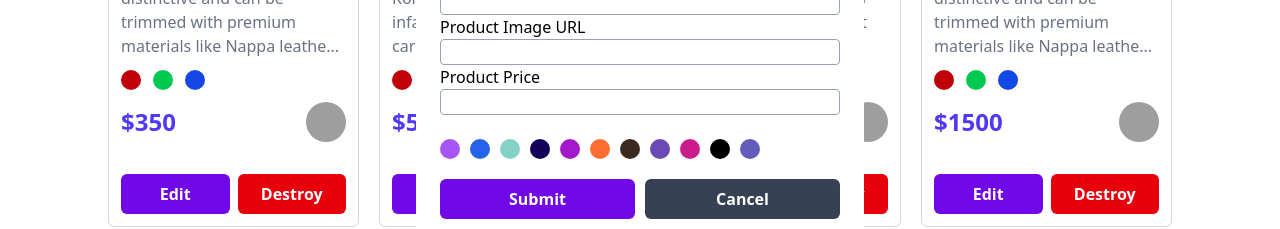
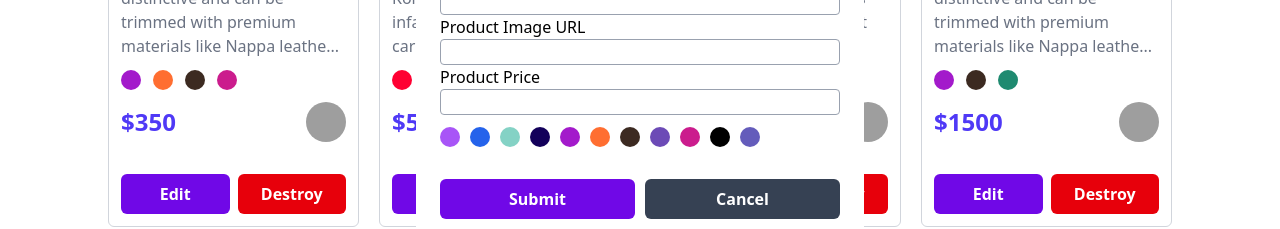
Before and after one commit to YoussefAlaadin/reactjs-basics-project-2, a React (Vite) app: page / in a window 1280 px wide. Both pictures are taken after a click on the button "ADD ITEM". Shown: the part 355-584 px from the top of the page. Built offline with nearby package versions, Linux system fonts and the light colour scheme; grey boxes are pictures that could not be loaded.

Commit message:
Post a New Product

```diff
--- a/src/App.jsx
+++ b/src/App.jsx
@@ -8,6 +8,7 @@ import productValidation from "./validation";
 import ErrorMsg from "./components/ErrorMsg";
 import CircleColor from "./components/CircleColor";
 import ColorName from "./components/ColorName";
+import { v4 as uuid } from "uuid";
 
 function App() {
   //      ** State**     //
@@ -16,68 +17,100 @@ function App() {
     description: "",
     imageURL: "",
     price: "",
+    colors: [""],
+    category: {
+      name: "",
+      imageURL: "",
+    },
   };
+  const defaultErrorObj = {
+    title: "",
+    description: "",
+    imageURL: "",
+    price: "",
+    tempColor: "",
+  };
+
+  const [products, setProducts] = useState(productList);
   const [product, setProduct] = useState(defaultProductObj);
   const [isOpen, setIsOpen] = useState(false);
-  const [errors, setErrors] = useState(defaultProductObj);
+  const [errors, setErrors] = useState(defaultErrorObj);
   const [tempColor, setTempColor] = useState([]);
-  console.log(tempColor);
+  const [isError, setIsError] = useState(false);
+
   //      ** Handler**     //
-  function open() {
+
+  function openModal() {
     setIsOpen(true);
   }
 
-  function close() {
+  function closeModal() {
     setIsOpen(false);
   }
 
   const onChangeEventHandler = (event) => {
     const { name, value } = event.target;
-
     setProduct({
       ...product,
       [name]: value,
     });
-    //console.log([product]);
-    setErrors({
-      ...errors,
-      [name]: productValidation({ ...product, [name]: value })[name], //updates the error message while typing
-    });
-    //console.log( productValidation({ ...product, [name]: value })[name]);
-    // console.log("Product: ", product);
+
+    if (isError) {
+      setErrors({
+        ...errors,
+        [name]: productValidation({ ...product, [name]: value}, tempColor)[name], //updates the error message while typing
+
+      })
+
+        ;
+
+    } else {
+      setErrors({
+        ...errors,
+        [name]: "",
+      });
+    }
   };
 
   const submitHandler = (event) => {
     event.preventDefault();
-    const errors = productValidation(product);
-    // console.log("Product submitted:", product);
-    // close();
-    // setProduct(defaultProductObj);
-    //console.log(errors)
-
+    const errors = productValidation(product, tempColor);
     //** Check if one of the errors has "" && if all the errors have ""**/
     const hasNoError =
       Object.values(errors).some((error) => error === "") &&
       Object.values(errors).every((error) => error === "");
+
     if (hasNoError) {
-      console.log("Product submitted:", product);
-      close();
+      setProducts((prev) => [
+        { ...product, id: uuid(), colors: tempColor },
+        ...prev,
+      ]);
+      console.log("Products: ", [products]);
+      console.log("Product submitted");
       setProduct(defaultProductObj);
-    } else {
-      console.log("Error: ", hasNoError);
+      setTempColor([]);
+      setErrors(defaultErrorObj);
+      closeModal();
+    }
+    else {
       setErrors(errors);
+      setIsError(true);
+      console.log(errors.tempColor);
     }
   };
 
-  const onCancel = () => {
+  const onCancelHandler = () => {
     setProduct(defaultProductObj);
-    setErrors(defaultProductObj);
-    close();
+    setTempColor([]);
+    setErrors(defaultErrorObj);
+    setIsError(false);
+    closeModal();
   };
 
   //      ** Render**     //
-  const renderProductList = productList.map((product) => (
-    <ProductCard product={product} key={product.id} />
+
+  const renderProductList = products.map((product) => (
+    <ProductCard product={product} colors={product.colors} key={product.id} />
   ));
 
   const renderFromInputList = formInputsList.map((input) => (
@@ -102,6 +135,7 @@ function App() {
           setTempColor((prev) => prev.filter((item) => item !== color)); //remove color from array
           return;
         }
+
         setTempColor((prev) => [...prev, color]); //Best Practice to use previous state
       }}
     />
@@ -113,7 +147,7 @@ function App() {
 
   return (
     <main className="container mx-auto px-20">
-      <Button className="bg-violet-700" onClick={open}>
+      <Button className="bg-violet-700" onClick={openModal}>
         ADD ITEM
       </Button>
       <div className="m-5 p-2 gap-5 rounded-md grid grid-cols-1 md:grid-cols-2 lg:grid-cols-3 xl:grid-cols-4">
@@ -122,22 +156,23 @@ function App() {
 
       <Modal
         isOpen={isOpen}
-        close={close}
+        close={closeModal}
         onSubmit={submitHandler}
         title="ADD NEW PRODUCT"
       >
         {renderFromInputList}
+        <div className="flex flex-wrap items-center space-x-2.5 mt-3">
+          {renderCircleColors}
+          <ErrorMsg msg={errors.tempColor} />
+        </div>
         <div className="flex flex-wrap items-center mt-3">
           {renderNameColors}
-        </div>
-        <div className="flex flex-wrap items-center space-x-2.5 mt-3">
-          {renderCircleColors}
         </div>
         <div className="flex items-center space-x-2.5 mt-5">
           <Button onClick={submitHandler} className="bg-violet-700">
             Submit
           </Button>
-          <Button onClick={onCancel} className="bg-gray-700">
+          <Button onClick={onCancelHandler} className="bg-gray-700">
             Cancel
           </Button>
         </div>
--- a/src/components/ProductCard.jsx
+++ b/src/components/ProductCard.jsx
@@ -1,12 +1,18 @@
 import { txtSlicer } from "../utils/functionality";
+import CircleColor from "./CircleColor";
 import Image from "./Image";
 import Button from "./ui/Button";
-import ColSpan from "./ui/ColSpan";
 
 const ProductCard = ({ product }) => {
-  const { title, description, imageURL, price, name } = product;
+  const { title, description, imageURL, price, name, colors } = product;
+
+  //      ** Render**     //
+
+  const renderColors = colors.map((color) => {
+    return <CircleColor key={color} color={color} />;
+  });
+
   return (
-
     <div className="mx-auto p-3 border border-gray-300 rounded-md flex flex-col max-w-sm md:max-w-lg">
       <Image
         className={"rounded-md mb-4 w-full h-48 object-cover"}
@@ -15,11 +21,7 @@ const ProductCard = ({ product }) => {
       />
       <h3 className="text-lg font-semibold">{txtSlicer(title, 21)}</h3>
       <p className="text-gray-500 break-words">{txtSlicer(description, 100)}</p>
-      <div className="flex my-3 space-x-3 items-center">
-        <ColSpan className=" bg-red-700 " />
-        <ColSpan className=" bg-green-500 " />
-        <ColSpan className=" bg-blue-700 " />
-      </div>
+      <div className="flex my-3 space-x-3 items-center">{renderColors}</div>
 
       <div className="flex items-center justify-between">
         <span className="text-2xl font-semibold text-indigo-600">${price}</span>
--- a/src/components/ui/ColSpan.jsx
+++ /dev/null
@@ -1,8 +0,0 @@
-
-function ColSpan({className}) {
-  return (
-    <span className= {`${className} w-5 h-5 rounded-full cursor-pointer`}></span>
-  )
-}
-
-export default ColSpan
--- a/src/data/index.js
+++ b/src/data/index.js
@@ -14,12 +14,7 @@ export const productList = [
       "#FF6E31",
       "#3C2A21",
       "#CB1C8D",
-      "#645CBB",
-      "#FF0032",
-      "#820000",
-      "#13005A",
-      "#1F8A70",
-      "#84D2C5",
+
     ],
     category: {
       name: "Nike",
@@ -50,7 +45,7 @@ export const productList = [
     imageURL:
       "https://images.unsplash.com/photo-1552519507-da3b142c6e3d?ixlib=rb-4.0.3&ixid=MnwxMjA3fDB8MHxwaG90by1wYWdlfHx8fGVufDB8fHx8&auto=format&fit=crop&w=1170&q=80",
     price: "120000",
-    colors: ["#A31ACB", "#3C2A21", "#1F8A70", "#820000", "#FF0032"],
+    colors: ["#A31ACB", "#3C2A21", "#1F8A70", "#820000"],
     category: {
       name: "Cars",
       imageURL:
@@ -65,7 +60,7 @@ export const productList = [
     imageURL:
       "https://plus.unsplash.com/premium_photo-1683736986779-987763ccc545?w=500&auto=format&fit=crop&q=60&ixlib=rb-4.0.3&ixid=M3wxMjA3fDB8MHxzZWFyY2h8MTN8fHBjfGVufDB8fDB8fHww",
     price: "1500",
-    colors: [],
+    colors: ["#A31ACB", "#3C2A21", "#1F8A70"],
     category: {
       name: "PC Desktop",
       imageURL:
@@ -85,12 +80,6 @@ export const productList = [
       "#FF6E31",
       "#3C2A21",
       "#CB1C8D",
-      "#645CBB",
-      "#FF0032",
-      "#820000",
-      "#13005A",
-      "#1F8A70",
-      "#84D2C5",
     ],
     category: {
       name: "Nike",
@@ -121,7 +110,7 @@ export const productList = [
     imageURL:
       "https://images.unsplash.com/photo-1552519507-da3b142c6e3d?ixlib=rb-4.0.3&ixid=MnwxMjA3fDB8MHxwaG90by1wYWdlfHx8fGVufDB8fHx8&auto=format&fit=crop&w=1170&q=80",
     price: "120000",
-    colors: ["#A31ACB", "#3C2A21", "#1F8A70", "#820000", "#FF0032"],
+    colors: ["#A31ACB", "#3C2A21", "#1F8A70", "#FF0032"],
     category: {
       name: "Cars",
       imageURL:
@@ -136,7 +125,7 @@ export const productList = [
     imageURL:
       "https://images.unsplash.com/photo-1552831388-6a0b3575b32a?ixlib=rb-4.0.3&ixid=MnwxMjA3fDB8MHxwaG90by1wYWdlfHx8fGVufDB8fHx8&auto=format&fit=crop&w=1632&q=80",
     price: "1500",
-    colors: [],
+    colors: ["#1F8A70", "#820000", "#FF0032"],
     category: {
       name: "PC Desktop",
       imageURL:
--- a/src/validation/index.js
+++ b/src/validation/index.js
@@ -1,9 +1,10 @@
-const productValidation = ({ title, description, imageURL, price }) => {
+const productValidation = ({ title, description, imageURL, price }, tempColor) => {
   const errors = {
     title: "",
     description: "",
     imageURL: "",
     price: "",
+    tempColor: "",
   };
   const validUrl = /^(ftp|http|https):\/\/[^ "]+$/.test(imageURL);
 
@@ -20,6 +21,9 @@ const productValidation = ({ title, description, imageURL, price }) => {
   if (!price.trim() || isNaN(Number(price))) {
     errors.price = "Invalid Price Input!";
   }
+  if (tempColor.length < 1 || tempColor.length > 4) {
+    errors.tempColor = "Please select 1 to 4 colors!";
+  }
   return errors;
 };
 export default productValidation;
```
Also changed, not shown: src/components/ErrorMsg.jsx (+1 -7 lines).
